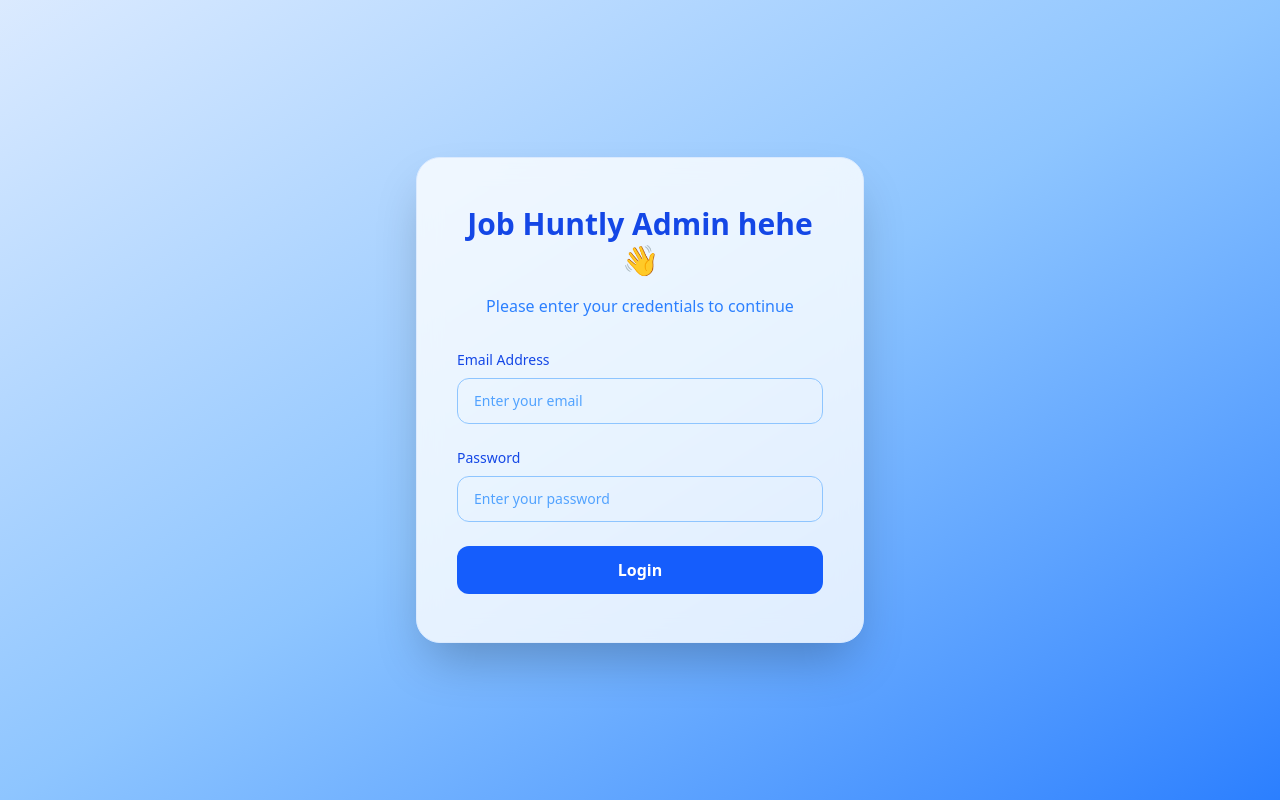
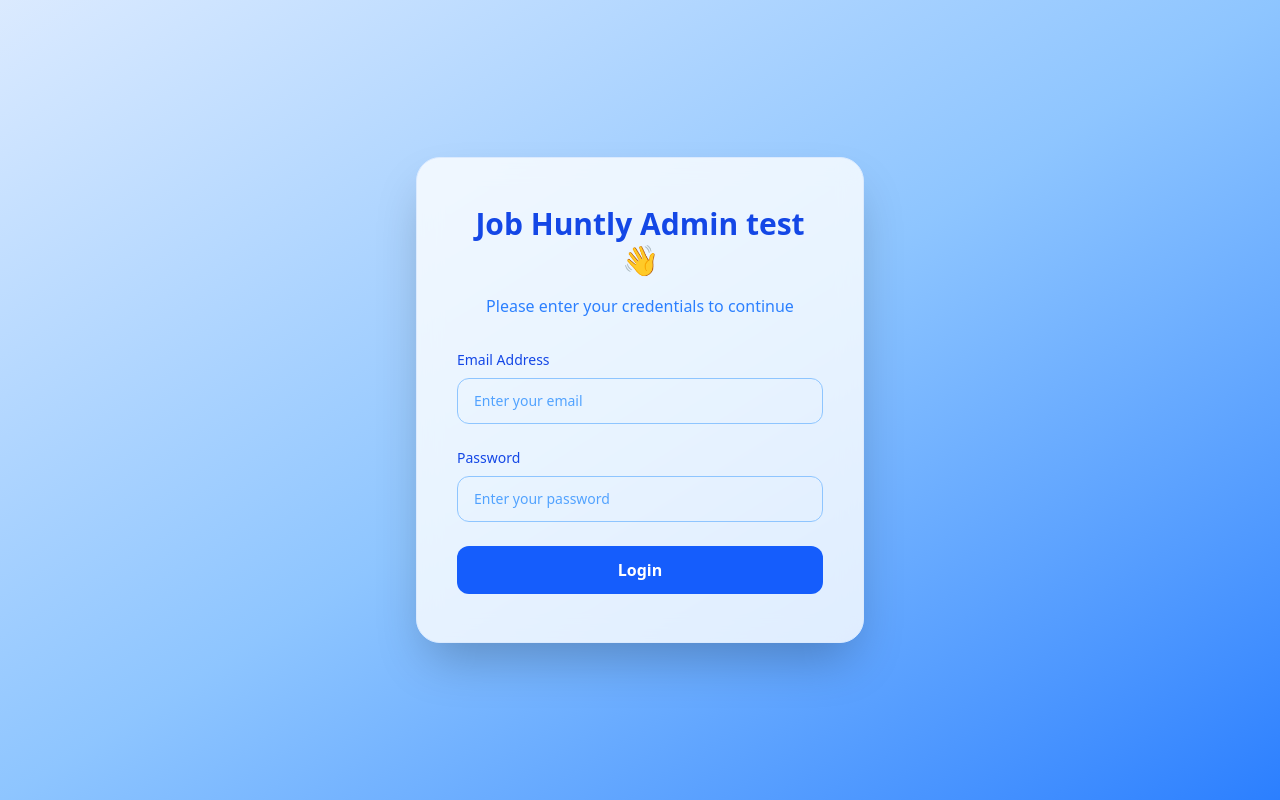
Before and after one commit to Group-3-KTC/job-huntly-admin-app, a React (Vite) app: page /login in a window 1280 px wide. Built offline with nearby package versions, Linux system fonts and the light colour scheme; what ttag would draw is missing.

Commit message:
fix error shkey

```diff
--- a/src/features/auth/pages/LoginPage.tsx
+++ b/src/features/auth/pages/LoginPage.tsx
@@ -39,7 +39,7 @@
     <div className="min-h-screen flex items-center justify-center px-4 bg-gradient-to-br from-blue-100 via-blue-300 to-blue-500">
       <div className="w-full max-w-md bg-white/80 backdrop-blur-md rounded-3xl shadow-2xl border border-blue-100 px-10 py-12">
         <h2 className="text-3xl font-extrabold text-blue-700 text-center mb-4">
-          Job Huntly Admin hehe👋
+          Job Huntly Admin test👋
         </h2>
         <p className="text-center text-blue-500 mb-8">
           Please enter your credentials to continue
```
